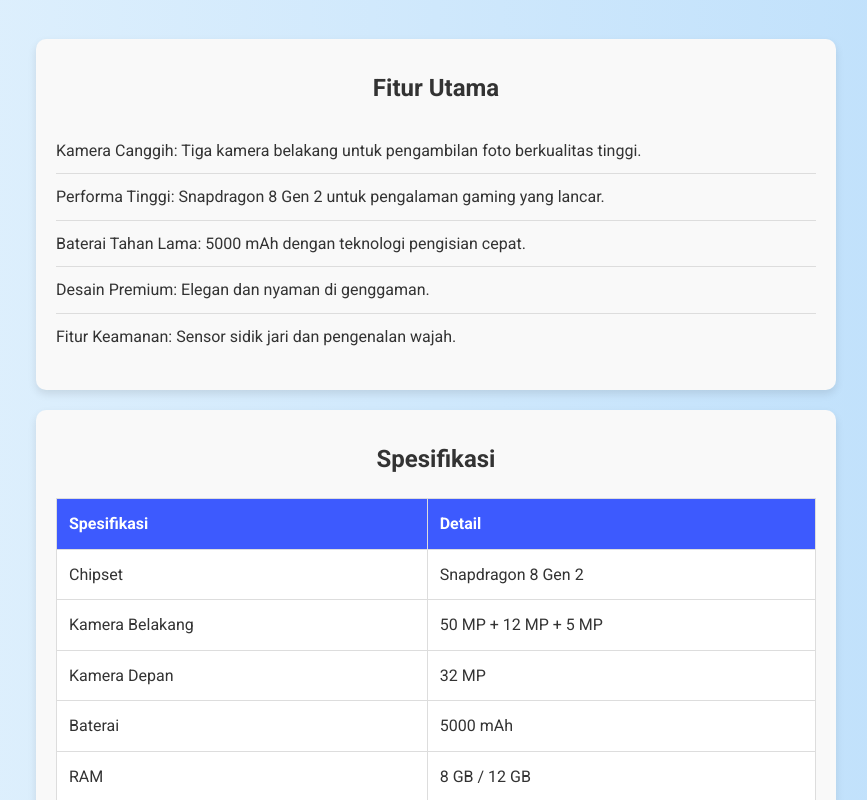
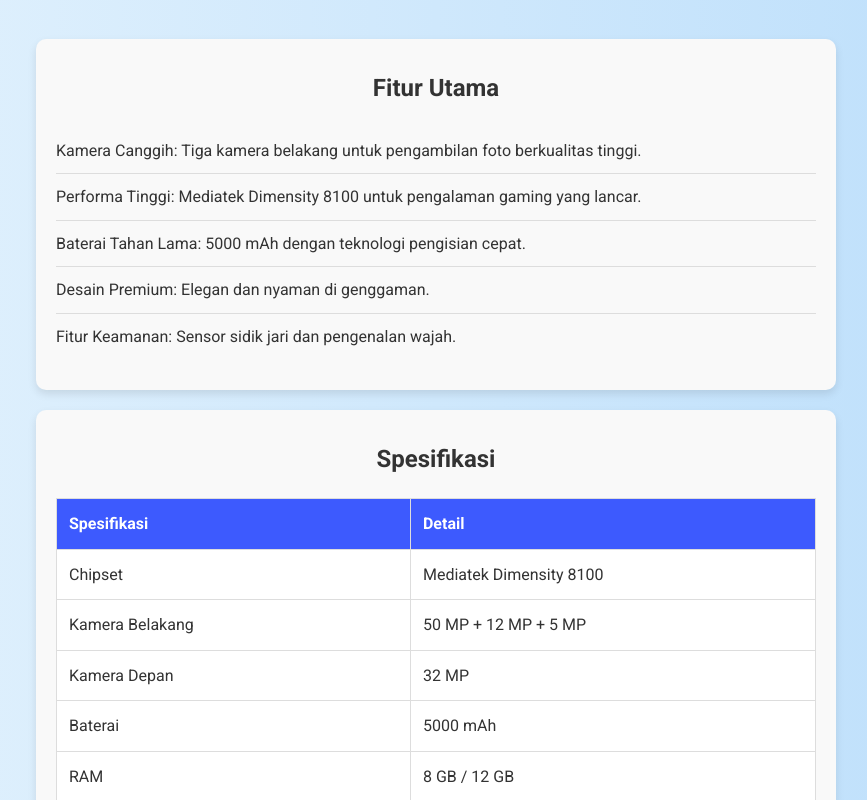
Before and after one commit to wahyugod/pa-web-xiaomi, a plain HTML site: page index.html in a window 1280 px wide. Shown: the part 638-1438 px from the top of the page, without its empty margins (204-1071 px from the left). Drawn offline with Linux system fonts and the light colour scheme.

Commit message:
Update index.html

```diff
--- a/index.html
+++ b/index.html
@@ -41,8 +41,8 @@
               berkualitas tinggi.
             </li>
             <li>
-              Performa Tinggi: Snapdragon 8 Gen 2 untuk pengalaman gaming yang
-              lancar.
+              Performa Tinggi: Mediatek Dimensity 8100 untuk pengalaman gaming
+              yang lancar.
             </li>
             <li>
               Baterai Tahan Lama: 5000 mAh dengan teknologi pengisian cepat.
@@ -63,7 +63,7 @@
             </tr>
             <tr>
               <td>Chipset</td>
-              <td>Snapdragon 8 Gen 2</td>
+              <td>Mediatek Dimensity 8100</td>
             </tr>
             <tr>
               <td>Kamera Belakang</td>
```
